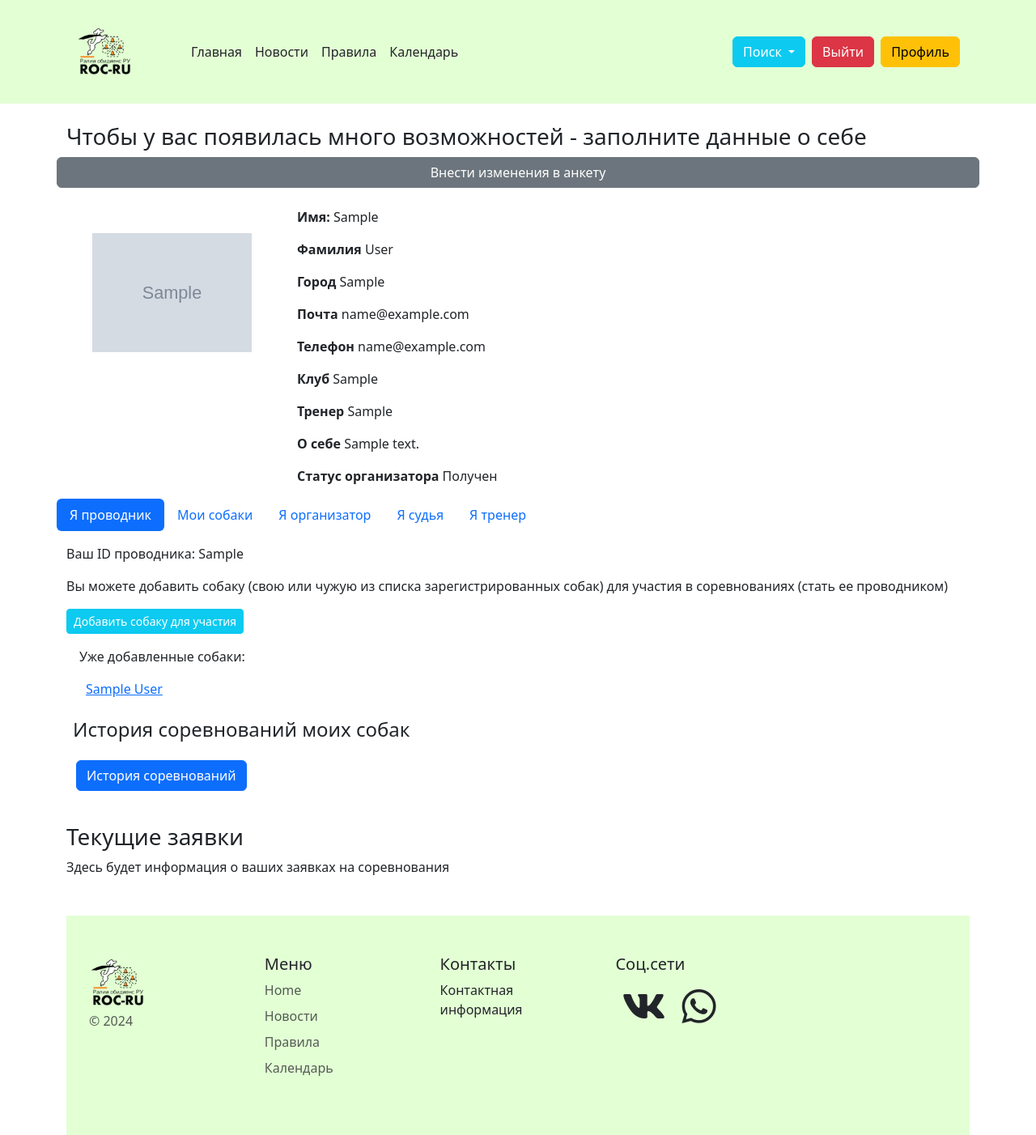
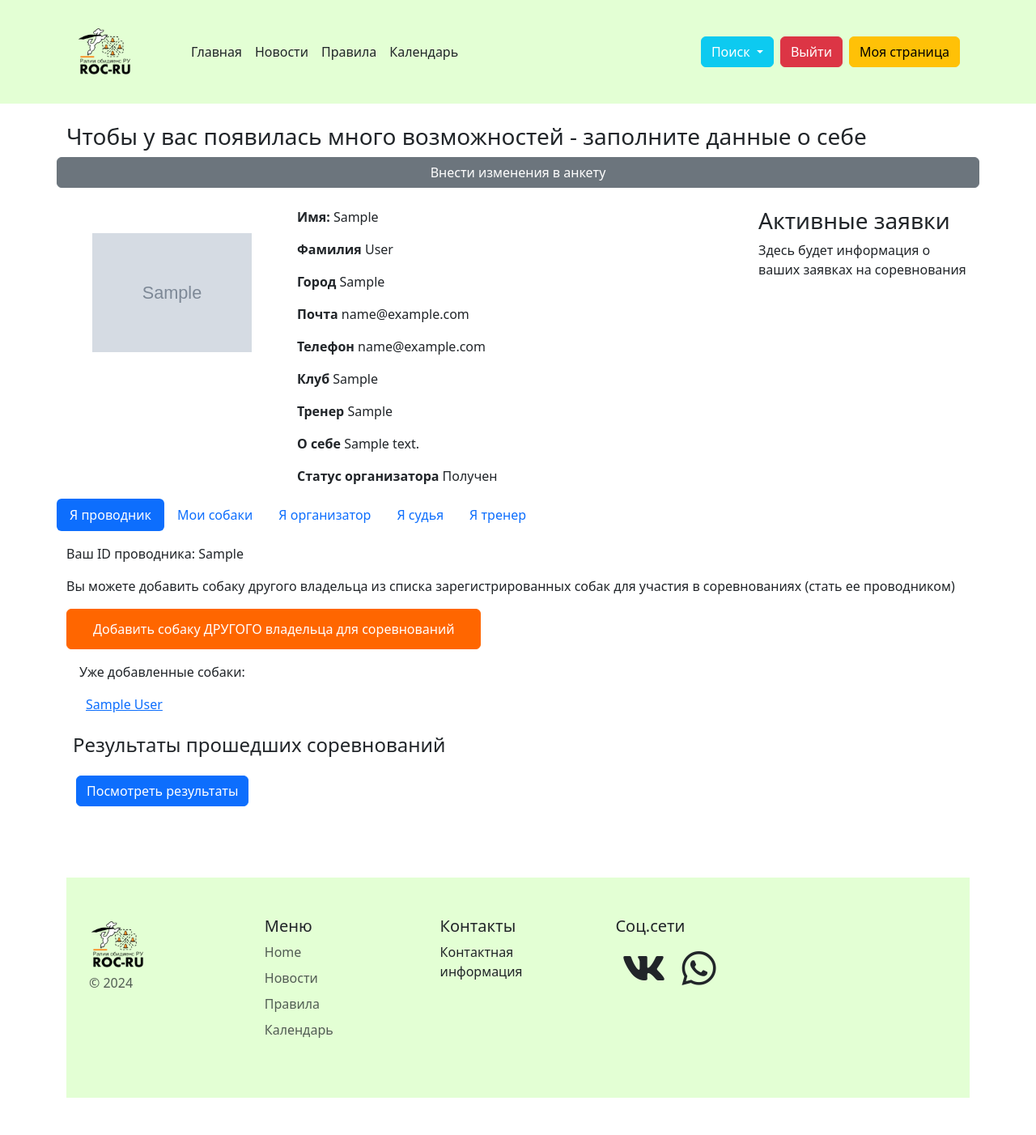
Before and after one commit to Khaidoukova/site1, a Django app: page /users/user_detail/1 in a window 1280 px wide. Shown: the top 1402 px of the page at 81% size. After the commit the page ends 1356 px from the top, so only its background shows below. Run offline with Django 5.2, Linux system fonts and the light colour scheme; a user stored in the database is signed in; tables that the repository leaves empty hold one stand-in row (values such as "Sample post"); grey boxes marked "Sample" are stand-in pictures; some libraries are stand-ins or nearby versions.

Commit message:
main/templates/competition_form.html main/templates/base.html main/models.py main/views.py roles/templates/competitor_form.html roles/views.py users/search_list_judge.html users/search_list_users.html users/user_detail.html users/forms.py users/models.py users/views.py
нужны миграции!

```diff
--- a/main/models.py
+++ b/main/models.py
@@ -139,12 +139,13 @@ class Competition(models.Model):
 
     max_players = models.IntegerField(default=1, verbose_name='максимиум участников', **NULLABLE)
     more_players = models.BooleanField(default=False, verbose_name='участники сверх максимума', **NULLABLE)
-
+    entry_fee = models.TextField(max_length=300, verbose_name='Стартовый взнос', **NULLABLE)
     comment_for_competition = models.TextField(max_length=500, verbose_name='Комментарии')  # комментарии к соревнованиям
 
     # Тот кто создал соревнование, привязка к аторизованному
     owner = models.ForeignKey(settings.AUTH_USER_MODEL, on_delete=models.SET_NULL, verbose_name='Создатель соревнования',
                               **NULLABLE)
+
 
     def __str__(self):
         return self.name_competition
@@ -173,15 +174,16 @@ class Competition(models.Model):
         return selected_classes
 
     def registration_status(self):
-
         today = timezone.now().date()
         if not self.start_date_competition or not self.end_date_competition:
+            print(self.end_date_competition)
             return "Запланировано"
         elif today < self.start_date_competition:
             return "Запланировано"
         elif self.start_date_competition <= today <= self.end_date_competition:
             return "Открыто"
-        else:
+
+        elif today > self.end_date_competition:
             return "Завершено"
 
     class Meta:
--- a/main/templates/main/base.html
+++ b/main/templates/main/base.html
@@ -54,9 +54,9 @@
                 Поиск
               </button>
               <ul class="dropdown-menu">
-                <li><a class="dropdown-item" href="{% url 'users:search_list_users' %}">Поиск юзеров</a></li>
+                <li><a class="dropdown-item" href="{% url 'users:search_list_users' %}">Поиск Спортсменов</a></li>
                 <li><a class="dropdown-item" href="{% url 'users:search_list_dogs' %}">Поиск собак</a></li>
-                <li><a class="dropdown-item" href="{% url 'users:search_list_judge' %}">Поиск судей</a></li>
+                <li><a class="dropdown-item" href="{% url 'users:search_list_judge' %}">Список судей</a></li>
               </ul>
             </div>
 
@@ -66,7 +66,7 @@
             {% csrf_token %}
             <button type="submit" class="btn btn-danger me-2">Выйти</button>
           </form>
-          <a class="btn btn-warning" href="{% url 'users:user_detail' pk=user.pk %}">Профиль</a>
+          <a class="btn btn-warning" href="{% url 'users:user_detail' pk=user.pk %}">Моя страница</a>
         </div>
         {% else %}
         <a class="btn btn-outline-dark me-2" href="{% url 'users:login' %}">Войти</a>
--- a/roles/templates/competitor_form.html
+++ b/roles/templates/competitor_form.html
@@ -5,7 +5,9 @@
 <div class="container">
 
     <div class="row mt-4 mb-4">
-
+        <h3>Проводник: {{ user.first_name }} {{ user.last_name }}, ID проводника: {{ user.conductor.id_conductor }}</h3>
+    </div>
+     <div class="row mt-4 mb-4">
         <h3>Чтобы принять участие в соревнованиях, выберите собаку</h3>
 
     </div>
--- a/roles/views.py
+++ b/roles/views.py
@@ -186,6 +186,7 @@ class CreateCompetitorView(CreateView):
         conductor = Conductor.objects.get(user=self.request.user)
         kwargs['selected_classes'] = competition.get_selected_classes()
         kwargs['conductor'] = conductor
+        kwargs['initial'] = {'selected_dog': conductor.dogs.first()}  # Устанавливаем первую собаку кондуктора в качестве начального значения
         return kwargs
 
     def get_context_data(self, **kwargs):
--- a/users/forms.py
+++ b/users/forms.py
@@ -35,7 +35,7 @@ class UserRegisterForm(StyleFormMixin, UserCreationForm):
 class UserProfileForm(UserChangeForm):
     class Meta:
         model = User
-        fields = ('first_name', 'last_name', 'phone', 'avatar',
+        fields = ('first_name', 'middle_name', 'last_name', 'phone', 'avatar',
                   'user_tegram', 'user_whatsup', 'user_vk', 'user_other',
                   'user_town', 'user_club', 'user_trainer', 'user_about', 'user_hide_info',
                   )
--- a/users/models.py
+++ b/users/models.py
@@ -80,7 +80,7 @@ class Dogs(models.Model):
         super().save(*args, **kwargs)
 
     def __str__(self):
-        return self.id_dog
+        return f"{self.dog_name} (ID: {self.id_dog})"
 
     class Meta:
         verbose_name = 'Собака'
@@ -92,7 +92,7 @@ class User(AbstractUser):
     """Модель юзера"""
     username = models.CharField(max_length=150, unique=True, verbose_name='Ваш ник нейм', **NULLABLE)
     email = models.EmailField(unique=True, verbose_name='почта')
-
+    middle_name = models.CharField(max_length=100, verbose_name='Отчество', blank=True, null=True)
     phone = models.CharField(max_length=11, verbose_name='телефон (обяз)')
     avatar = models.ImageField(upload_to='users', verbose_name='аватар', **NULLABLE)
 
--- a/users/templates/users/search_list_judge.html
+++ b/users/templates/users/search_list_judge.html
@@ -4,7 +4,7 @@
 
 <div class="container mt-2 mb-2">
 
-    <div class="text-center mt-5"><H1>Поиск судей</H1></div>
+    <div class="text-center mt-5"><H1>Список судей</H1></div>
 
     <div class="row">
                 <form id="judge" method="POST" action="{% url 'users:search_list_judge' %}">
--- a/users/templates/users/user_detail.html
+++ b/users/templates/users/user_detail.html
@@ -5,6 +5,22 @@
     .link-black {
         color: black; /* Черный цвет текста */
         text-decoration: none; /* Убираем подчеркивание */
+    }
+
+    /* Увеличиваем размер кнопки в 2,5 раза */
+    .btn-large {
+       padding: 0.75rem 2.00rem;
+    }
+
+    /* Делаем кнопку оранжевой */
+    .btn-orange {
+        background-color: #ff6600;
+        border-color: #ff6600;
+    }
+
+    /* Меняем цвет текста на белый для оранжевой кнопки */
+    .btn-orange.text-white {
+        color: #fff !important;
     }
 </style>
 
@@ -25,6 +41,8 @@
 
             <!-- Правая часть с информацией о юзере -->
             <div class="col-md-9">
+                <div class="row">
+                    <div class="col-md-8">
                 <p><b>Имя:</b> {{ object_user.first_name }} </p>
                 <p><b>Фамилия</b> {{ object_user.last_name }}</p>
                 <p><b>Город</b> {{ object_user.user_town }}</p>
@@ -43,7 +61,25 @@
                     {% endif %}
                 {% endif %}
 
-            </div>
+                </div>
+            <div class="col-md-4">
+            <h3>Активные заявки</h3>
+            {% if competitor_events %}
+            <ul>
+                {% for event in competitor_events %}
+                <li><a href="{% url 'detail_com' event.competition_id %}" class="link-black">{{ event.competition.date_competition }}, {{ event.competition.name_competition }} - Класс участия: {{ event.get_class_comp_display }}</a></li>
+                {% endfor %}
+            </ul>
+            {% else %}
+                <p>Здесь будет информация о ваших заявках на соревнования</p>
+
+            {% endif %}
+                 </div>
+                    </div>
+                </div>
+
+
+
 {% if object_user.phone %}
             <ul class="nav nav-pills mb-3" id="pills-tab" role="tablist">
               <li class="nav-item" role="presentation">
@@ -116,8 +152,8 @@
                         {% if conductor.id_conductor %}
                         <p>Ваш ID проводника: {{ conductor.id_conductor }}</p>
                 {% endif %}
-                          <p>Вы можете добавить собаку (свою или чужую из списка зарегистрированных собак) для участия в соревнованиях (стать ее проводником)</p>
-                            <a href="{% url 'roles:add_dog_conductor' %}" class="btn btn-info btn-sm text-white">Добавить собаку для участия</a>
+                          <p>Вы можете добавить собаку другого владельца из списка зарегистрированных собак для участия в соревнованиях (стать ее проводником)</p>
+                            <a href="{% url 'roles:add_dog_conductor' %}" class="btn btn-orange btn-large text-white">Добавить собаку ДРУГОГО владельца для соревнований</a>
                     <div class="m-3">
                                 <p>Уже добавленные собаки:</p>
                                   {% for dog in conductor.dogs.all %}
@@ -140,9 +176,19 @@
                      </div>
 
                         {% else%}
-                            <p>Этот пользователь не имеет ID проводника</p>
+                            <p>Этот пользователь не имеет ID проводника. Для его получения добавьте на свою страницу собаку другого пользователя или свою собаку для участия в соревнованиях. </p>
                         {% endif %}
                     {% endif %}
+
+                <div class="row p-2">
+                    <h4>Результаты прошедших соревнований</h4>
+                    {% if is_owner %}
+                    <div class="col-md-3 p-3">
+                    <p><a href="{% url 'history:history' %}" class="btn btn-primary">Посмотреть результаты</a></p>
+                    </div>
+                    {% endif %}
+
+                </div>
 
               </div>
 
@@ -316,25 +362,7 @@
             </div>
             {% endif %}
         </div>
-    <div class="row p-2">
-        <h4>История соревнований моих собак</h4>
-        {% if is_owner %}
-        <div class="col-md-3 p-3">
-            <p><a href="{% url 'history:history' %}" class="btn btn-primary">История соревнований</a></p>
-        </div>
-        {% endif %}
 
-    </div>
-    <h3>Текущие заявки</h3>
-    {% if competitor_events %}
-    <ul>
-        {% for event in competitor_events %}
-        <li><a href="{% url 'detail_com' event.competition_id %}" class="link-black">{{ event.competition.date_competition }}, {{ event.competition.name_competition }} - Класс участия: {{ event.get_class_comp_display }}</a></li>
-        {% endfor %}
-    </ul>
-    {% else %}
-        <p>Здесь будет информация о ваших заявках на соревнования</p>
 
-    {% endif %}
 
 {% endblock %}
--- a/users/views.py
+++ b/users/views.py
@@ -34,6 +34,10 @@ class DogsCreate(CreateView):
     def form_valid(self, form):
         self.object = form.save()
         self.object.owner = self.request.user
+        # Получаем или создаем объект Conductor для текущего пользователя
+        conductor, created = Conductor.objects.get_or_create(user=self.request.user)
+        # Добавляем созданную собаку в список собак проводника
+        conductor.dogs.add(self.object)
         self.object.save()
 
         return super().form_valid(form)
@@ -207,6 +211,11 @@ class UserDetailView(DetailView):
         ).order_by('competition__date_competition')
         context['competitor_events'] = competitor_events
 
+        # judge_events = Competition.objects.filter(
+        #     judge_competition__user=user,
+        #     date_competition__gte=today
+        # ).order_by('date_competition')
+        # context['judge_events'] = judge_events
         return context
 
     def post(self, request, *args, **kwargs):
```
Also changed, not shown: main/templates/main/competition_form.html (+8 -1 lines), main/views.py (+2 -11 lines), users/templates/users/search_list_users.html (+4 -5 lines).
